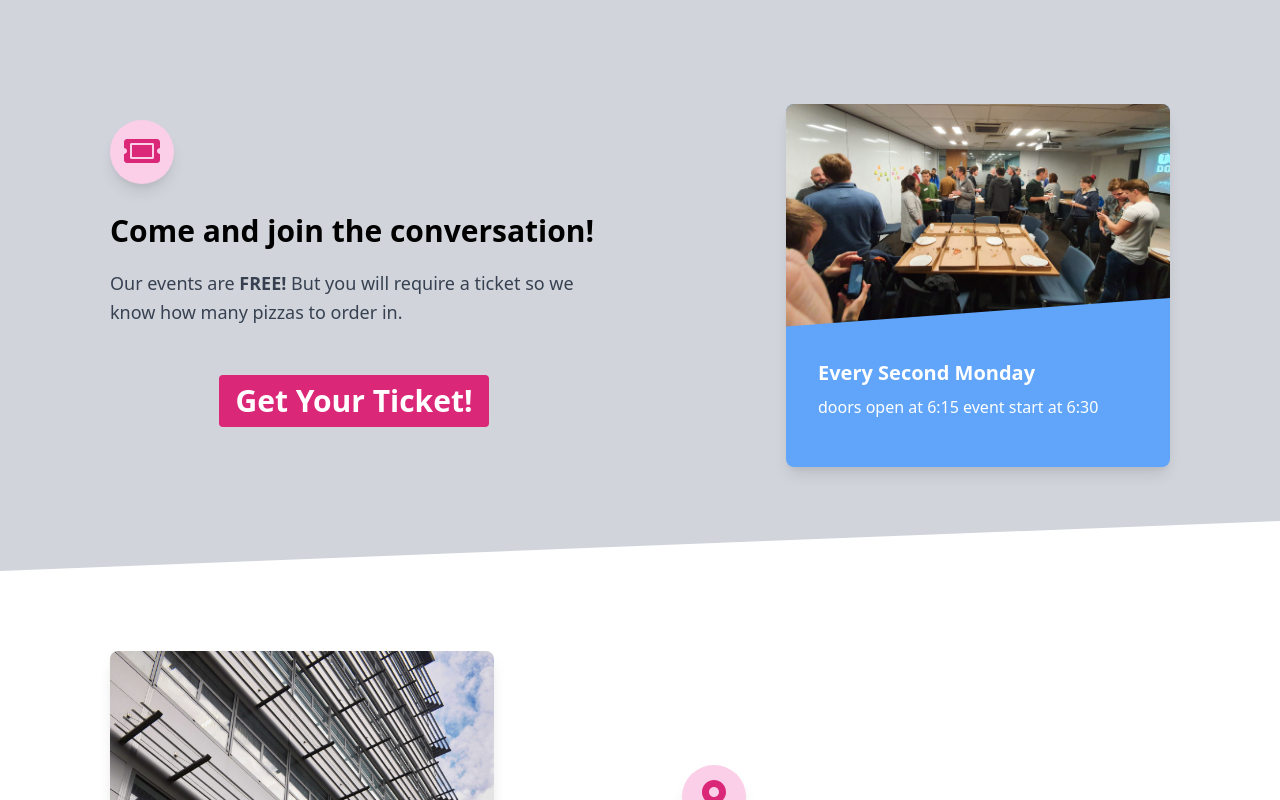
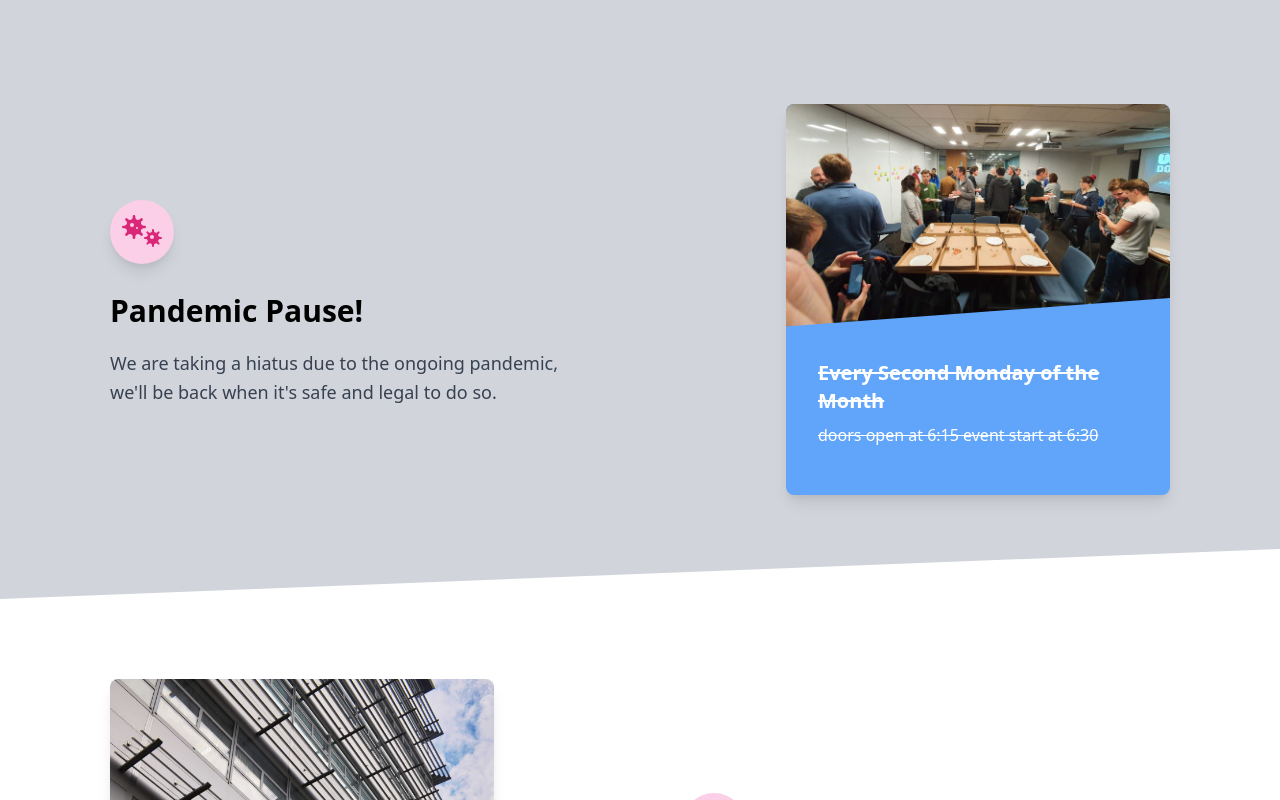
Before and after one commit to MatthewAlner/tech-dorset, an Angular app: page / in a window 1280 px wide. Shown: the part 840-1640 px from the top of the page. Built offline with nearby package versions, Linux system fonts and the light colour scheme; what ngx-lottie would draw is missing.

Commit message:
Add a message about covid... extremely belatedly

```diff
--- a/src/app/home-page/footer/footer.component.html
+++ b/src/app/home-page/footer/footer.component.html
@@ -33,15 +33,10 @@
         </div>
       </div>
       <div class="w-full lg:w-3/12 px-4">
-        <span class="block uppercase text-gray-600 text-sm font-semibold mb-2">
+        <span class="block uppercase text-gray-800 text-sm font-semibold mb-2">
           Links
         </span>
         <ul class="list-unstyled">
-          <li>
-            <a class="text-gray-700 hover:text-gray-900 font-semibold block pb-2 text-sm" href="https://www.phpdorset.co.uk/">
-              PHP Dorset
-            </a>
-          </li>
           <li>
             <a class="text-gray-700 hover:text-gray-900 font-semibold block pb-2 text-sm" href="https://www.eventbrite.co.uk/e/tech-dorset-pizza-and-chat-about-whats-new-in-dev-tech-and-tech-news-registration-49689447475?aff=TechDorsetSite">
               Eventbrite
--- a/src/app/home-page/what-section/what-section.component.html
+++ b/src/app/home-page/what-section/what-section.component.html
@@ -7,22 +7,34 @@
     </div>
     <div class="flex flex-wrap items-center mt-32">
       <div class="w-full md:w-5/12 px-4 mr-auto ml-auto">
+<!--        <div-->
+<!--          class="text-pink-600 p-3 text-center inline-flex items-center justify-center w-16 h-16 mb-6 shadow-lg rounded-full bg-pink-200">-->
+<!--          <fa-icon [size]="'2x'" [icon]="icons.faTicketAlt"></fa-icon>-->
+<!--        </div>-->
+<!--        <h3 class="text-3xl mb-2 font-semibold leading-normal">-->
+<!--          Come and join the conversation!-->
+<!--        </h3>-->
+<!--        <p class="text-lg font-light leading-relaxed mt-4 mb-4 text-gray-700">-->
+<!--          Our events are <strong class="font-semibold">FREE!</strong> But you will require a ticket so we know how many pizzas to order in.-->
+<!--        </p>-->
+<!--        <div class="pb-12 pt-8 flex justify-center">-->
+<!--          <button class="text-3xl bg-pink-600 hover:bg-pink-800 text-white font-bold py-2 px-4 rounded">-->
+<!--            <a-->
+<!--               href="https://www.eventbrite.co.uk/e/tech-dorset-pizza-and-chat-about-whats-new-in-dev-tech-and-tech-news-registration-49689447475?aff=TechDorsetSite">-->
+<!--              Get Your Ticket!-->
+<!--            </a>-->
+<!--          </button>-->
+<!--        </div>-->
         <div
           class="text-pink-600 p-3 text-center inline-flex items-center justify-center w-16 h-16 mb-6 shadow-lg rounded-full bg-pink-200">
-          <fa-icon [size]="'2x'" [icon]="icons.faTicketAlt"></fa-icon>
+          <fa-icon [size]="'2x'" [icon]="icons.faViruses"></fa-icon>
         </div>
         <h3 class="text-3xl mb-2 font-semibold leading-normal">
-          Come and join the conversation!
+          Pandemic Pause!
         </h3>
         <p class="text-lg font-light leading-relaxed mt-4 mb-4 text-gray-700">
-          Our events are <strong class="font-semibold">FREE!</strong> But you will require a ticket so we know how many pizzas to order in.
+          We are taking a hiatus due to the ongoing pandemic, we'll be back when it's safe and legal to do so.
         </p>
-        <div class="pb-12 pt-8 flex justify-center">
-          <a class="text-3xl bg-pink-600 hover:bg-pink-800 text-white font-bold py-2 px-4 rounded"
-             href="https://www.eventbrite.co.uk/e/tech-dorset-pizza-and-chat-about-whats-new-in-dev-tech-and-tech-news-registration-49689447475?aff=TechDorsetSite">
-            Get Your Ticket!
-          </a>
-        </div>
       </div>
       <div class="w-full md:w-4/12 px-4 mr-auto ml-auto">
         <div class="relative flex flex-col min-w-0 break-words w-full mb-6 shadow-lg rounded-lg bg-blue-400">
@@ -45,10 +57,10 @@
               ></polygon>
             </svg>
             <h4 class="text-xl font-bold text-white">
-              Every Second Monday
+              <s>Every Second Monday of the Month</s>
             </h4>
             <p class="text-md font-light mt-2 text-white">
-              doors open at 6:15 event start at 6:30
+              <s>doors open at 6:15 event start at 6:30</s>
             </p>
           </blockquote>
         </div>
--- a/src/app/home-page/what-section/what-section.component.ts
+++ b/src/app/home-page/what-section/what-section.component.ts
@@ -1,7 +1,8 @@
 import { Component, OnInit } from '@angular/core';
 import { IActivity } from '../../models/activity';
 import { DataService } from '../../services/data.service';
-import { faTicketAlt } from '@fortawesome/free-solid-svg-icons';
+import { faTicketAlt } from '@fortawesome/free-solid-svg-icons/faTicketAlt';
+import { faViruses } from '@fortawesome/free-solid-svg-icons/faViruses';
 
 @Component({
   selector: 'app-what-section',
@@ -11,7 +12,8 @@ import { faTicketAlt } from '@fortawesome/free-solid-svg-icons';
 export class WhatSectionComponent implements OnInit {
 
   public icons = {
-    faTicketAlt
+    faTicketAlt,
+    faViruses
   };
 
   activities: IActivity[];
```
